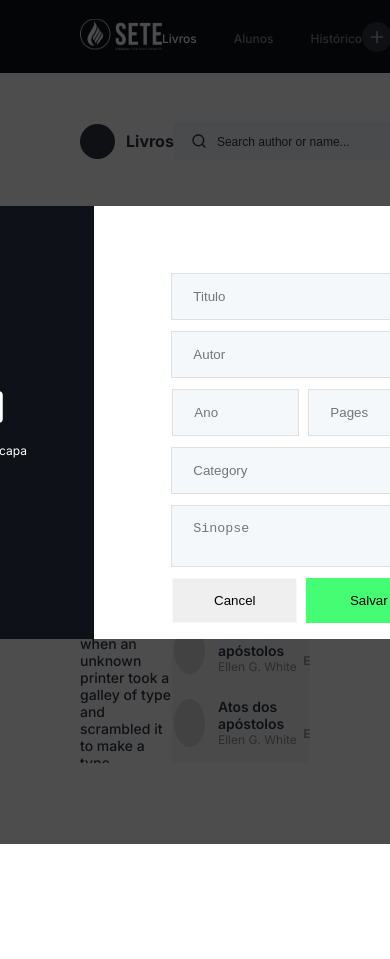
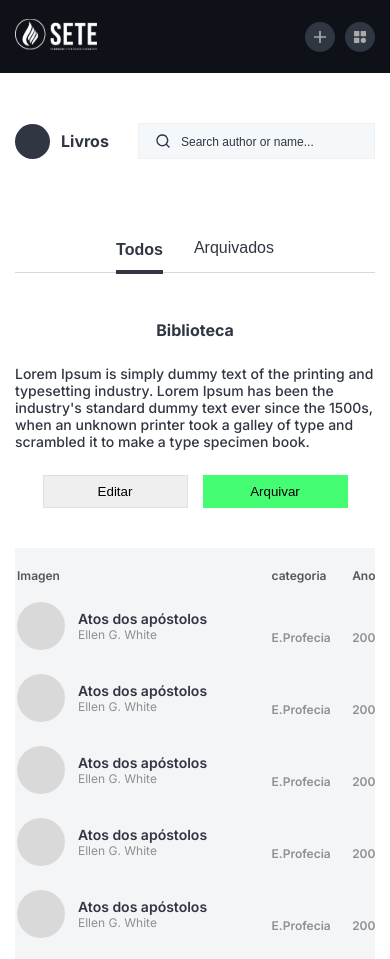
Before and after one commit to EldsonC/Painel-Ebook, a React (Create React App) app: page /home in a window 390 px wide. Before the commit the page ends 844 px from the top, so only its background shows below. Built offline with nearby package versions, Linux system fonts and the light colour scheme.

Commit message:
responsive-mobile

```diff
--- a/src/assets/styles/header.ts
+++ b/src/assets/styles/header.ts
@@ -55,4 +55,62 @@ export const HeaderStyle = styled.header `
             cursor: pointer;
         }
     }
+
+    @media screen and (max-width: 900px){
+        padding: 0 15px;
+        width: calc(100vw - 30px);
+        height: 73px;
+
+        display: flex;
+        justify-content: space-between;
+        align-items: center;
+
+        background: #0E1118;
+
+        nav {
+            display: none;
+            ul {
+                list-style: none;
+                display: flex;
+                gap: 37px;
+
+                li {
+                    .isactive-nav {
+                        text-decoration: none;
+                        color: white;
+                        font-size: 12px;
+                        font-weight: 500;
+                    }
+
+                    .notactive-nav {
+                        text-decoration: none;
+                        color: #8C8C8C;
+                        font-size: 12px;
+                        font-weight: 500;
+                    }
+                }
+            }
+        }
+
+        .actions {
+            display: flex;
+            gap: 10px;
+            .btn-add {
+                width: 30px;
+                height: 30px;
+
+                border-radius: 50%;
+                border: none;
+                outline: none;
+
+                display: flex;
+                justify-content: center;
+                align-items: center;
+
+                background: #303642;
+
+                cursor: pointer;
+            }
+        }
+    }
 `;
--- a/src/assets/styles/show.ts
+++ b/src/assets/styles/show.ts
@@ -157,4 +157,167 @@ export const ShowStyle = styled.div `
             }
         }
     }
+
+    @media screen and (max-width: 900px){
+        margin-top: 47px;
+        padding: 0px 15px;
+        width: calc(100vw - 30px);
+        height: auto;
+
+        display: flex;
+        flex-direction: column;
+        justify-content: space-between;
+
+        gap: 40px;
+
+        .text-data {
+            width: 100%;
+            display: flex;
+            flex-direction: column;
+            align-items: center;
+
+            gap: 25px;
+
+            h1 {
+                font-size: 16px;
+                font-weight: 700;
+                color: #303642;
+            }
+
+            p {
+                font-size: 14px;
+                font-weight: 500;
+                color: #303642;
+
+                max-width: 363px;
+            }
+
+            .actions-btn {
+                display: flex;
+                gap: 15px;
+
+                button {
+                    padding: 8px 0;
+                    width: 145px;
+
+                    border: 1px solid #E0E0E0;
+
+                    cursor: pointer;
+                }
+
+                #btn-arq {
+                    background: #44FD72;
+                    border-color: #44FD72;
+                }
+            }
+        }
+
+        .books {
+            width: 100%;
+            height: 411px;
+
+            overflow-y: scroll;
+
+            ::-webkit-scrollbar {
+                width: 5px;
+            }
+            ::-webkit-scrollbar-track {
+                background: transparent;
+            }
+
+            ::-webkit-scrollbar-thumb {
+                background-color: #D9D9D9;
+                border-radius: 20px;
+                border: 3px solid transparent;
+            }
+
+            background: #F4F5F7;
+
+            table {
+                margin: 0 auto;
+                width: 170%;
+
+                thead {
+                    height: 50px;
+                    position: sticky;
+                    top: 0;
+
+                    background: #F4F5F7;
+
+                    td {
+                        font-size: 12px;
+                        font-weight: 600;
+                        color: #565656;
+                    }
+                }
+
+                tbody {
+                    .first-td {
+                        display: flex;
+                        gap: 13px;
+                        align-items: center;
+                        .image {
+                            width: 48px;
+                            height: 48px;
+
+                            background: #D9D9D9;
+
+                            border-radius: 50%;
+                        }
+
+                        h1 {
+                            font-size: 14px;
+                            font-weight: 600;
+                            color: #303642;
+                        }
+
+                        span {
+                            font-size: 12px;
+                            font-weight: 400;
+
+                            color: #909090;
+                        }
+                    }
+
+                    td {
+                        margin-bottom: 22px;
+                        font-size: 12px;
+                        font-weight: 600;
+
+                        color: #909090;
+
+
+                        .container-actions {
+                            display: flex;
+                            justify-content: flex-end;
+                            gap: 12px;
+
+                            .get-book {
+                                width: 143px;
+                                height: 37px;
+
+                                background: #0E1118;
+                                border: none;
+                                outline: none;
+
+                                font-size: 12px;
+                                font-weight: 600;
+                                color: white;
+
+                                cursor: pointer;
+                            }
+
+                            button {
+                                background: transparent;
+                                border: none;
+                                outline: none;
+
+                                cursor: pointer;
+                            }
+                        }
+                    }
+                }
+            }
+        }
+    }
 `;
--- a/src/assets/styles/slide.ts
+++ b/src/assets/styles/slide.ts
@@ -46,4 +46,53 @@ export const SlideStyle = styled.div `
             }
         }
     }
+
+    @media screen and (max-width: 900px){
+        padding: 0 15px;
+        margin-top: 15px;
+        width: calc(100vw - 30px);
+
+        .slide {
+            width: 100%;
+            display: flex;
+            justify-content: center;
+
+            gap: 31px;
+
+            border-bottom: 1px solid #D9D9D9;
+
+            button {
+                padding: 13px 0px;
+
+                border: none;
+                outline: none;
+
+                background: transparent;
+
+                font-size: 16px;
+                font-weight: 500;
+                color: #303642;
+
+                cursor: pointer;
+            }
+
+            #first-btn {
+                margin-left: 0px;
+                font-weight: 700;
+
+                ::before {
+                    content: "";
+                    display: flex;
+
+                    width: 100%;
+                    height: 4px;
+
+                    position: relative;
+                    bottom: -33px;
+
+                    background: #303642;
+                }
+            }
+        }
+    }
 `;
--- a/src/assets/styles/subheader.ts
+++ b/src/assets/styles/subheader.ts
@@ -54,4 +54,60 @@ export const SubHeaderStyle = styled.div `
             }
         }
     }
+
+    @media screen and (max-width: 900px){
+        padding: 50px 15px;
+        width: calc(100vw - 30px);
+
+        display: flex;
+        justify-content: space-between;
+
+        .breadcrumb {
+            display: flex;
+            align-items: center;
+
+            gap: 11px;
+
+            .image-bread {
+                width: 35px;
+                height: 35px;
+
+                border-radius: 50%;
+
+                background: #303642;
+            }
+
+            span {
+                font-size: 16px;
+                font-weight: 700;
+                color: #303642;
+            }
+        }
+
+        .input-search {
+            padding: 9px 16px;
+
+            display: flex;
+            align-items: center;
+
+            gap: 10px;
+
+            background: #F4F8FB;
+            border: 1px solid #F0F0F0;
+
+            input {
+                height: 100%;
+
+                background: transparent;
+                border: none;
+                outline: none;
+
+                ::placeholder {
+                    font-size: 12px;
+                    font-weight: 400;
+                    color: #303642;
+                }
+            }
+        }
+    }
 `;
--- a/src/shared/components/show.tsx
+++ b/src/shared/components/show.tsx
@@ -5,7 +5,7 @@ import { ModalAddBook } from "./modal-add-book";
 export function Show() {
     return (
         <>
-            {<ModalAddBook/>}
+            {/* {<ModalAddBook/>} */}
             <ShowStyle>
                 <div className="text-data">
                     <h1>Biblioteca</h1>
```
